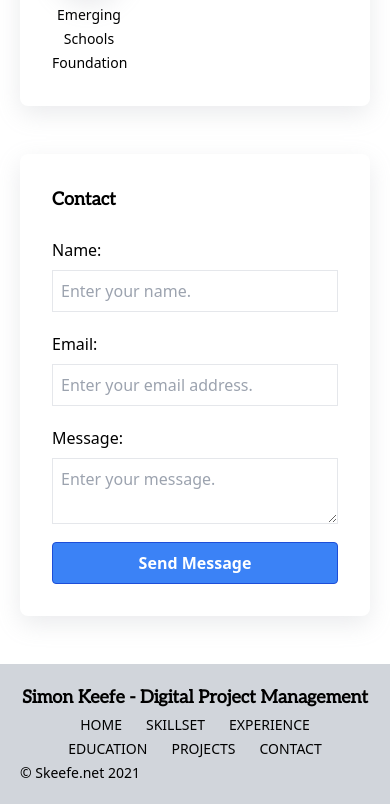
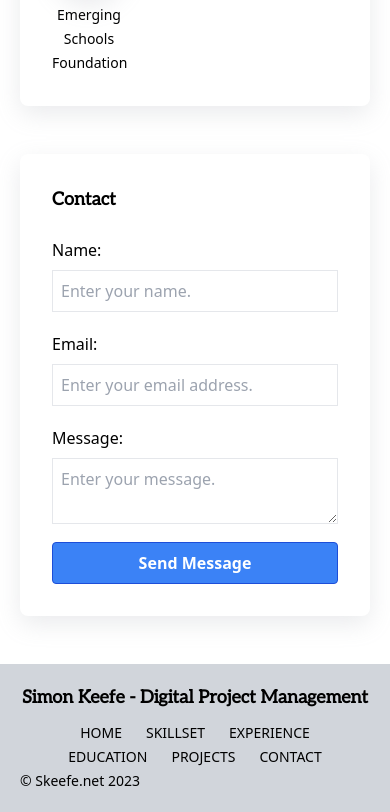
Before and after one commit to skeefe/MtDoom, a Next.js app: page / in a window 390 px wide. Shown: the part 8731-9543 px from the top of the page. Built offline with nearby package versions, Linux system fonts and the light colour scheme.

Commit message:
Footer tweaks.

```diff
--- a/components/footer.tsx
+++ b/components/footer.tsx
@@ -7,7 +7,7 @@ const Footer = () => {
       <Container>
         <div className="justify-between flex flex-col lg:flex-row items-center">
           <a href="#home" className="no-underline">
-            <h3 className="text-lg font-bold text-center lg:text-left mb-0">
+            <h3 className="text-lg font-bold text-center lg:text-left mb-2 sm:mb-0">
               Simon Keefe - Digital Project Management
             </h3>
           </a>
@@ -64,7 +64,7 @@ const Footer = () => {
             </ul>
           </nav>
         </div>
-        <span className="text-sm">&copy; Skeefe.net 2021</span>
+        <span className="text-sm">&copy; Skeefe.net 2023</span>
       </Container>
     </footer>
   );
```
